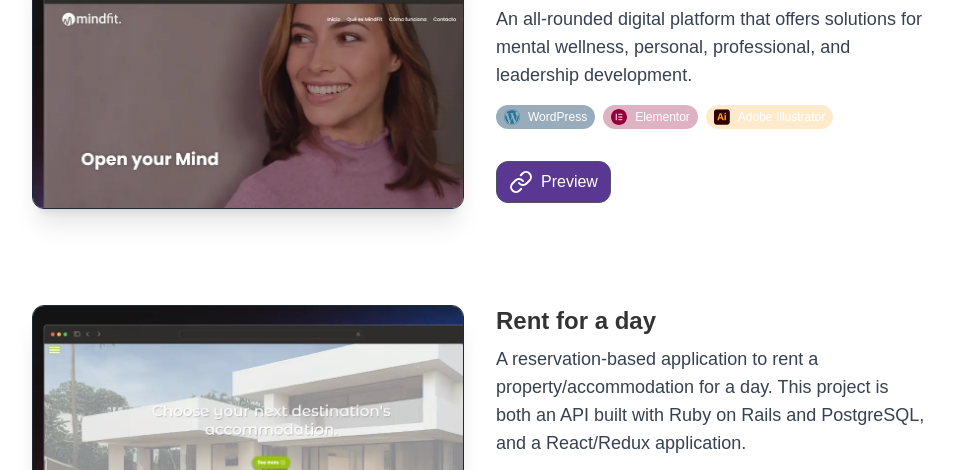
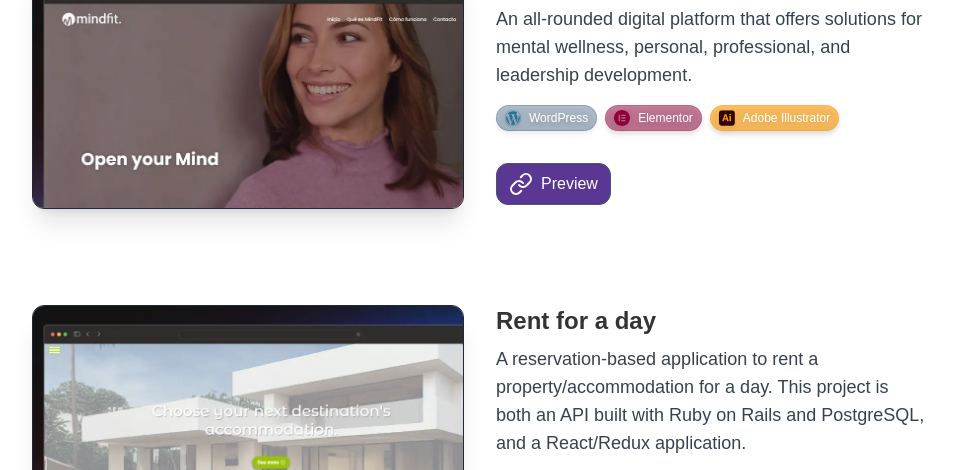
Before and after one commit to Ruthmy/portfolio, an Astro site: page / in a window 1280 px wide. Shown: the part 1569-2039 px from the top of the page, without its empty margins (160-1126 px from the left). Built offline with nearby package versions, Linux system fonts and the light colour scheme; Astro itself is replaced by a stand-in of ours.

Commit message:
Modified 'Projects.astro' - Changed the colors to show in the technology tags.

```diff
--- a/src/components/Projects.astro
+++ b/src/components/Projects.astro
@@ -28,47 +28,47 @@ type TechType = {
 const techs: TechType = {
   React: {
     name: "React",
-    class: "bg-[#61DAFB]/40 text-white",
+    class: "bg-[#236791]/40 dark: bg-[#61DAFB]/40 border border-[#61DAFB]/30 dark:border-white/10",
     icon: React,
   },
   Redux: {
     name: "Redux",
-    class: "bg-[#764ABC]/30 text-white",
+    class: "bg-[#764ABC]/60 dark:bg-[#764ABC]/30 border border-[#764ABC]/40 dark:border-white/10",
     icon: Redux,
   },
   PostgreSQL: {
     name: "PostgreSQL",
-    class: "bg-[#336791]/20 text-white",
+    class: "bg-[#336791]/40 dark:bg-[#336791]/20 border border-[#336791]/30 dark:border-white/10",
     icon: PostgreSQL,
   },
   Rails: {
     name: "Ruby on Rails",
-    class: "bg-[#CC0000]/20 text-white",
+    class: "bg-[#CC0000]/50 dark:bg-[#CC0000]/20 border border-[#CC0000]/30 dark:border-white/10",
     icon: Rails,
   },
   Tailwind: {
     name: "Tailwind CSS",
-    class: "bg-[#003159] text-white",
+    class: "bg-[#003159] dark:bg-[#003159] border border-[#003159]/20 dark:border-white/10",
     icon: Tailwind,
   },
   Next: {
     name: "Next.js",
-    class: "bg-black text-white",
+    class: "bg-black border border-[#000000]/20 dark:border-white/10",
     icon: NextJS,
   },
   WordPress: {
     name: "WordPress",
-    class: "bg-[#003159]/40 text-white",
+    class: "bg-[#003159]/30 dark:bg-[#003159]/40 border border-[#003159]/20 dark:border-white/10",
     icon: WordPress,
   },
   Elementor: {
     name: "Elementor",
-    class: "bg-[#92003B]/30 text-white",
+    class: "bg-[#92003B]/50 dark:bg-[#92003B]/30 border border-[#92003B]/20 dark:border-white/10",
     icon: Elementor,
   },
   Illustrator: {
     name: "Adobe Illustrator",
-    class: "bg-[#FF9A00]/20 text-white",
+    class: "bg-[#FF9A00]/60 dark:bg-[#FF9A00]/20 border border-[#FF9A00]/30 dark:border-white/10",
     icon: Illustrator,
   },
 };
@@ -110,16 +110,16 @@ const techs: TechType = {
                     const IconComponent = techs[tag]?.icon;
 
                     return techs[tag] ? (
-                      <li>
+                      <li class="drop-shadow-md dark:drop-shadow-none hover:brightness-110 dark:hover:brightness-125 transition-colors">
                         <span
-                          class={`flex gap-x-2 rounded-full text-xs py-1 px-2 ${techs[tag].class} hover:brightness-125 transition-colors`}
+                          class={`flex gap-x-2 rounded-full text-xs py-1 px-2 drop-shadow-md dark:drop-shadow-none text-white ${techs[tag].class}`}
                         >
                           {IconComponent && <IconComponent class="size-4" />}
                           {techs[tag].name}
                         </span>
                       </li>
                     ) : (
-                      <span class="flex gap-x-2 rounded-full text-xs py-1 px-3 bg-black text-white">
+                      <span class="flex gap-x-2 rounded-full text-xs py-1 px-3 dark:bg-black text-white drop-shadow-md dark:drop-shadow-none bg-[#764ABC]/60 dark:bg-[#764ABC]/30 border border-[#764ABC]/40 dark:border-white/10">
                         <li>{tag}</li>
                       </span>
                     );
```
